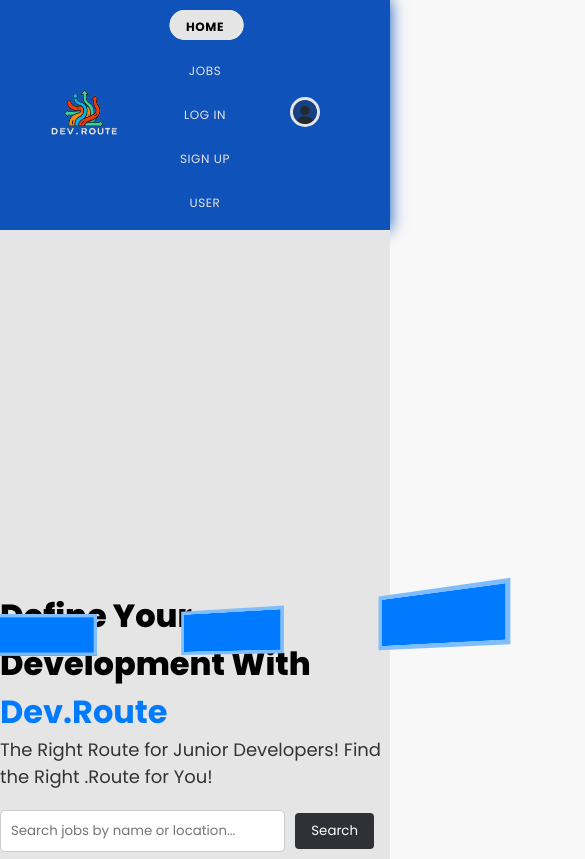
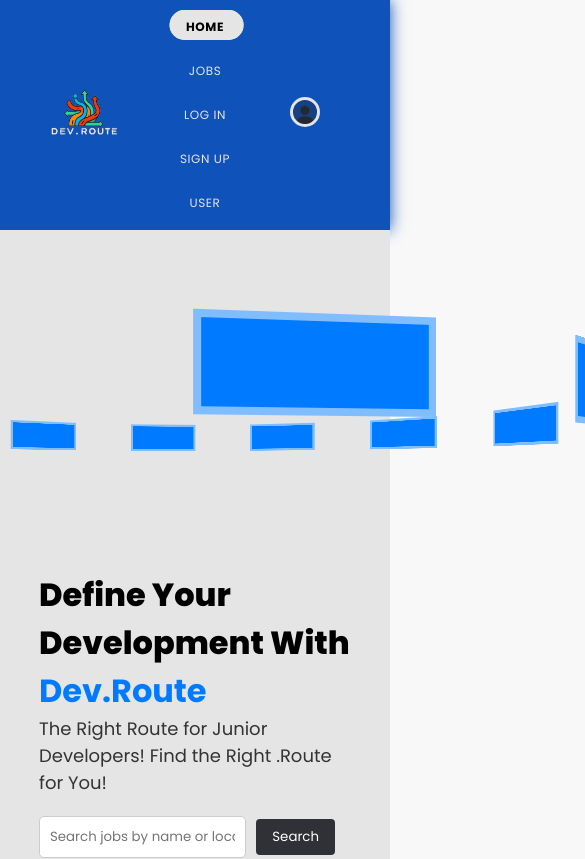
Before and after one commit to MrArmaan/DevrouteFE, a React (Vite) app: page / in a window 390 px wide. Shown: the top 859 px of the page, 585 px wide, since content can reach past the window. Built offline with nearby package versions, Linux system fonts and the light colour scheme.

Commit message:
enhancement: Landing style and carousel update

```diff
--- a/src/App.css
+++ b/src/App.css
@@ -1,12 +1,28 @@
 * {
-  margin: 0;
+  /* margin: 0;
   padding: 0;
-  box-sizing: border-box;
+  box-sizing: border-box; */
   font-family: monospace;
 }
 
 body {
+  height: 100%;
+  margin: 0;
+  width: 100vw;
+  padding: 0;
+  overflow-x: hidden;
+
+  /* @media (max-width: 650px) {
+
+    } */
+}
+
+body {
   background-color: #e5e5e5;
+
+  /* @media (max-width: 650px) {
+    max-width: 360px;
+  } */
 }
 
 header {
--- a/src/components/carousel/Carousel.css
+++ b/src/components/carousel/Carousel.css
@@ -24,26 +24,21 @@
 }
 
 #contentContainer {
-  position: absolute;
+  position: relative;
+  left: 50%;
+  top: 50%;
   transform: translate(-50%, -50%);
-  left: 43%;
-  top: 60%;
   width: 100%;
   height: auto;
   z-index: 1;
-
-  @media (max-width: 650px) {
-    top: 80%;
-  }
 }
 
 #carouselContainer {
   position: relative;
-  margin-left: -500px;
-  margin-top: -500px;
   left: 50%;
   top: 50%;
-  width: 100%;
+  transform: translate(-50%, -50%);
+  width: 100vw;
   height: auto;
 }
 
@@ -69,7 +64,7 @@
   left: 50%;
   top: 50%;
   margin-left: -160px;
-  margin-top: 360px;
+  margin-top: -140px;
   text-align: center;
   padding-top: 50px;
 }
--- a/src/components/carousel/Carousel.jsx
+++ b/src/components/carousel/Carousel.jsx
@@ -3,11 +3,13 @@
 import "./Carousel.css";
 
 const Carousel = () => {
-  let w, container, carousel, item, radius, itemLength, rY, ticker, fps;
+  let container, carousel, item, radius, itemLength, rY, ticker, fps;
   let mouseX = 0;
   let mouseY = 0;
   let mouseZ = 0;
   let addX = 0;
+  let previousMouseX = 0;
+  let isMouseDown = false;
 
   const fps_counter = {
     tick: function () {
@@ -30,7 +32,6 @@
   const contentContainerRef = useRef(null);
 
   useEffect(() => {
-    w = window;
     container = contentContainerRef.current;
     carousel = contentContainerRef.current.querySelector("#carouselContainer");
     item = contentContainerRef.current.querySelectorAll(".carouselItem");
@@ -56,11 +57,15 @@
       animateIn($item, $block);
     }
 
-    carousel.addEventListener("mousemove", onMouseMove, false);
+    document.addEventListener("mousedown", onMouseDown);
+    document.addEventListener("mousemove", onMouseMove);
+    document.addEventListener("mouseup", onMouseUp);
     ticker = setInterval(looper, 1000 / 60);
 
     return () => {
-      carousel.removeEventListener("mousemove", onMouseMove, false);
+      document.removeEventListener("mousedown", onMouseDown);
+      document.removeEventListener("mousemove", onMouseMove);
+      document.removeEventListener("mouseup", onMouseUp);
       clearInterval(ticker);
     };
   }, []);
@@ -102,21 +107,32 @@
     });
   };
 
+  const onMouseDown = (event) => {
+    isMouseDown = true;
+    previousMouseX = event.clientX;
+  };
+
   const onMouseMove = (event) => {
-    mouseX = -(-(window.innerWidth * 0.5) + event.pageX) * 0.0004;
-    mouseY = -(-(window.innerHeight * 0.5) + event.pageY) * 0.005;
-    mouseZ =
-      -radius - (Math.abs(-(window.innerHeight * 0.5) + event.pageY) - 200);
+    if (isMouseDown) {
+      mouseX = event.clientX;
+      addX += (mouseX - previousMouseX) * 0.1;
+      previousMouseX = mouseX;
+    }
+  };
+
+  const onMouseUp = () => {
+    isMouseDown = false;
   };
 
   const looper = () => {
-    addX += mouseX;
+    if (!isMouseDown) {
+      addX += 0.1;
+    }
+
     gsap.to(carousel, 1, {
       rotationY: addX,
-      rotationX: mouseY,
       ease: Quint.easeOut,
     });
-    gsap.set(carousel, { z: mouseZ });
 
     if (fps) {
       fps.innerText = "Framerate: " + (counter.tick() || "N/A") + "/60 FPS";
--- a/src/components/landing/Landing.css
+++ b/src/components/landing/Landing.css
@@ -3,7 +3,7 @@
   justify-content: center;
   align-items: center;
   width: 100vw;
-  height: 700px;
+  height: 110vh;
   background-color: #e5e5e5;
   z-index: 2;
   padding-top: 100px;
@@ -16,12 +16,27 @@
 }
 
 .main-body {
-  margin-top: 10vh;
+  margin-top: 1vh;
+}
+
+.carousel-container {
+  margin-top: 10%;
+  padding-bottom: 100px;
+}
+
+.landing-text {
+  margin-left: 10%;
+  width: 80vw;
+}
+
+.topbody-group {
+  margin-bottom: 20%;
 }
 
 .empower-text {
   font-size: 32px;
   font-weight: 800;
+  width: 70%;
 }
 
 .junior-link {
@@ -66,30 +81,6 @@
   text-shadow: 0px 0px 2px white;
 }
 
-/*
-
-
-
-.section button {
-  margin-left: 80px;
-  background-color: black;
-  color: #text-shadow: 0px 0px 2px white;;
-  padding: 7px;
-  border-radius: 5px;
-  cursor: pointer;
-}
-
-.box1 button {
-  position: absolute;
-  margin-top: 100px;
-}
-
-.box2 button {
-  position: absolute;
-  margin-left: 80px;
-  margin-top: 80px;
-} */
-
 .section {
   display: flex;
   align-items: center;
@@ -114,7 +105,7 @@
 
 .box1,
 .box2 {
-  position: relative; /* Ensure containers are positioned relatively for absolute positioning */
+  position: relative;
   width: 40%;
   height: 300px;
   border: 1px solid black;
@@ -327,10 +318,3 @@
   height: 100%;
   object-fit: cover;
 }
-
-/*
-.location-box1 h3,
-.location-box2 h3,
-.location-box3 h3 {
-  font-size: 24px;
-} */
--- a/src/components/landing/Landing.jsx
+++ b/src/components/landing/Landing.jsx
@@ -5,11 +5,13 @@
 const Landing = () => {
   return (
     <div className="landing-container">
+      <div className="topbody-group">
         <div className="carousel-container">
           <Carousel />
         </div>
 
         <div className="main-body">
+          <div className="landing-text">
             <h1 className="landing-heading">
               <span className="empower-text">Define Your Development With</span>{" "}
               <Link to="/route.dev" className="junior-link">
@@ -17,7 +19,8 @@
               </Link>
             </h1>
             <p className="landing-subheading">
-          The Right Route for Junior Developers! Find the Right .Route for You!
+              The Right Route for Junior Developers! Find the Right .Route for
+              You!
             </p>
 
             <div className="search-container">
@@ -28,8 +31,10 @@
               />
               <button className="search-button">Search</button>
             </div>
+          </div>
+        </div>
         <div className="under-body">
-          <section>
+          <div className="section-container">
             <div className="section">
               <div className="box1">
                 <img src="/images/manbkgrd.png" alt="Looking to Employ?" />
@@ -58,9 +63,8 @@
                 </div>
               </div>
             </div>
-          </section>
-
-          <section class="trending">
+          </div>
+          <div class="trending">
             <h2>Trending Jobs</h2>
             <div class="job-container">
               <div class="job-box">
@@ -80,8 +84,9 @@
                 <p>Description of Job 2</p>
               </div>
             </div>
-          </section>
-          <section className="location">
+          </div>
+          <div className="location-container">
+            <div className="location">
               <h2>Locations</h2>
               <p>
                 Streamline your employment journey by discovering roles in the
@@ -110,7 +115,8 @@
                   </div>
                 </div>
               </div>
-          </section>
+            </div>
+          </div>
         </div>
       </div>
     </div>
```
Lines whose indentation alone changed are shown as unchanged.
